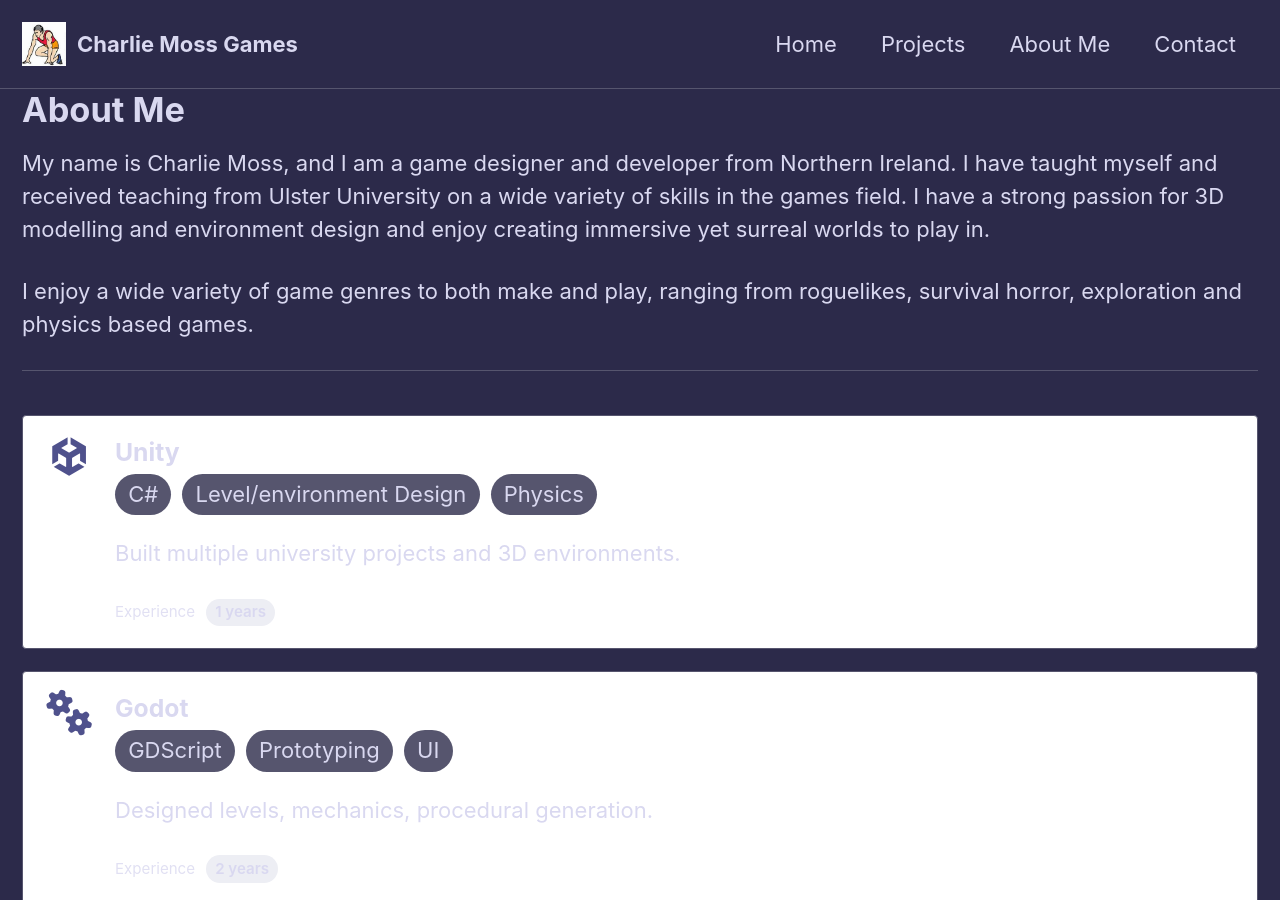
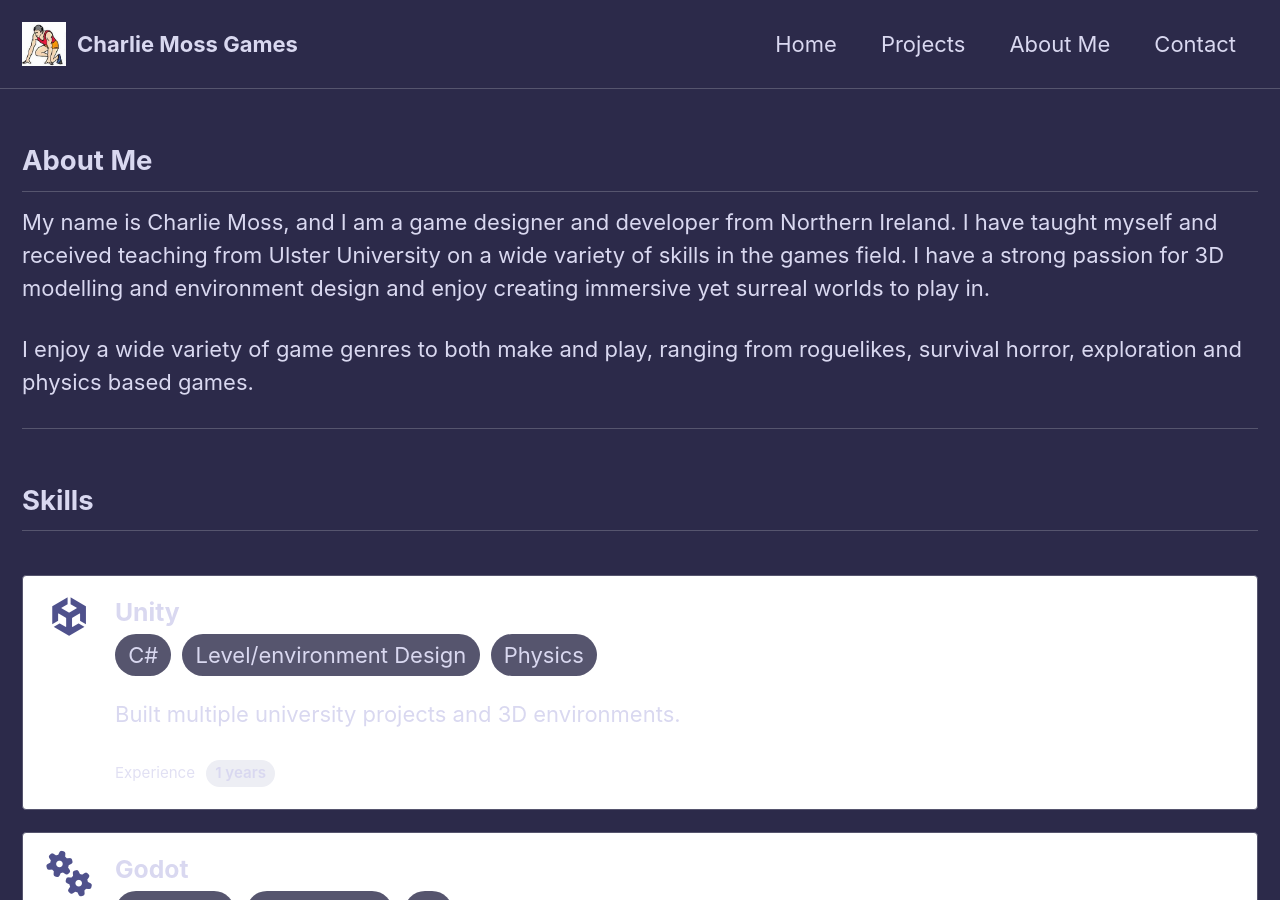
Before and after one commit to cmoss640/cmoss640.github.io, a Jekyll site: the page built from _pages/about-me.md, in a window 1280 px wide and 900 px high. Built offline with Jekyll 4.4.1, drawn with Linux system fonts in a browser that asks for light colours.

Commit message:
Modify About Me section and add Skills header
Updated header level for 'About Me' section and added 'Skills' section.

```diff
--- a/_pages/about-me.md
+++ b/_pages/about-me.md
@@ -26,12 +26,13 @@ skills:
     years: 2
 ---
 
-# About Me
+## About Me
 
 My name is Charlie Moss, and I am a game designer and developer from Northern Ireland. I have taught myself and received teaching from Ulster University on a wide variety of skills in the games field. I have a strong passion for 3D modelling and environment design and enjoy creating immersive yet surreal worlds to play in.
 
 I enjoy a wide variety of game genres to both make and play, ranging from roguelikes, survival horror, exploration and physics based games.
 
 ___
+## Skills
 
 {% include skills skills=page.skills %}
```
